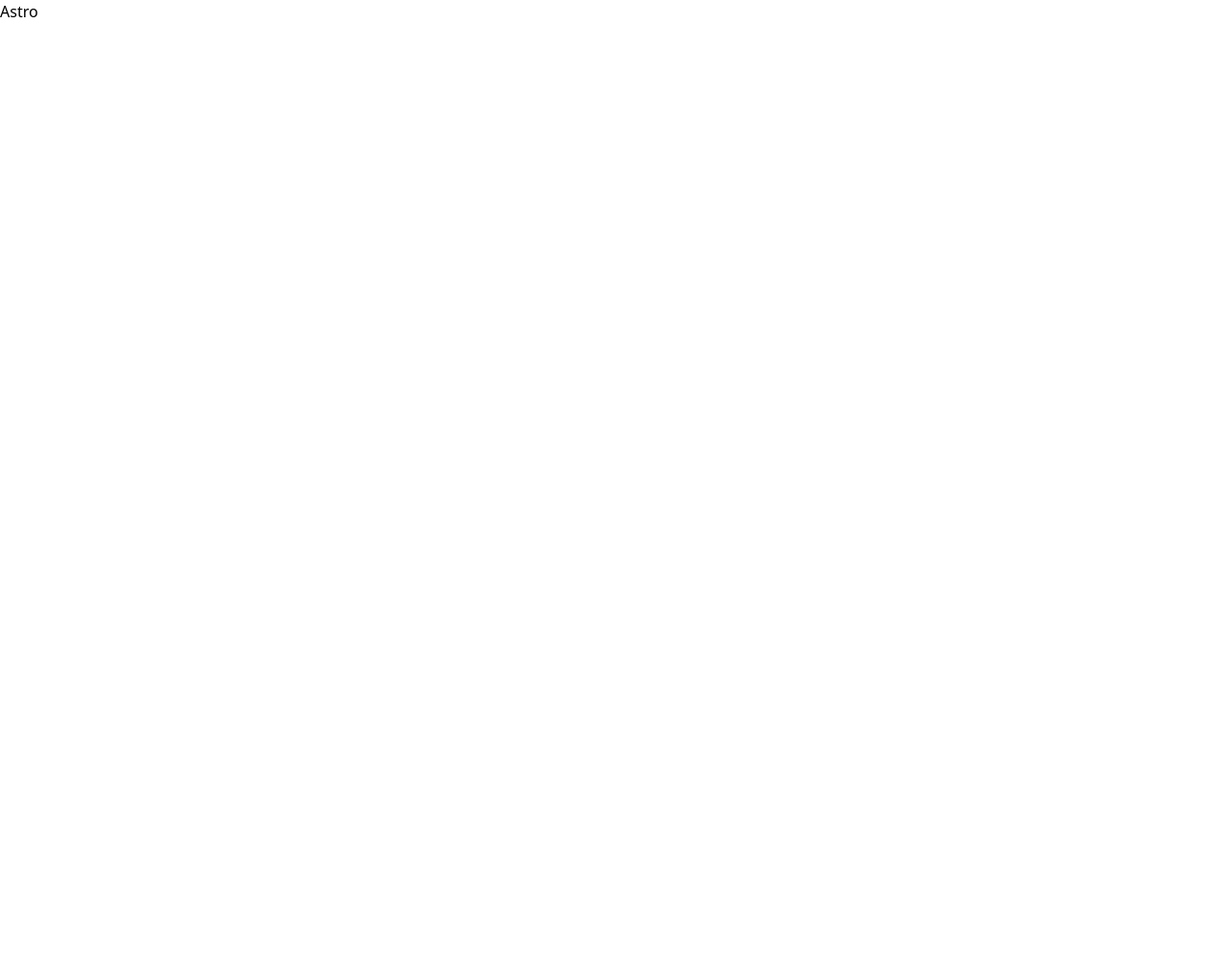
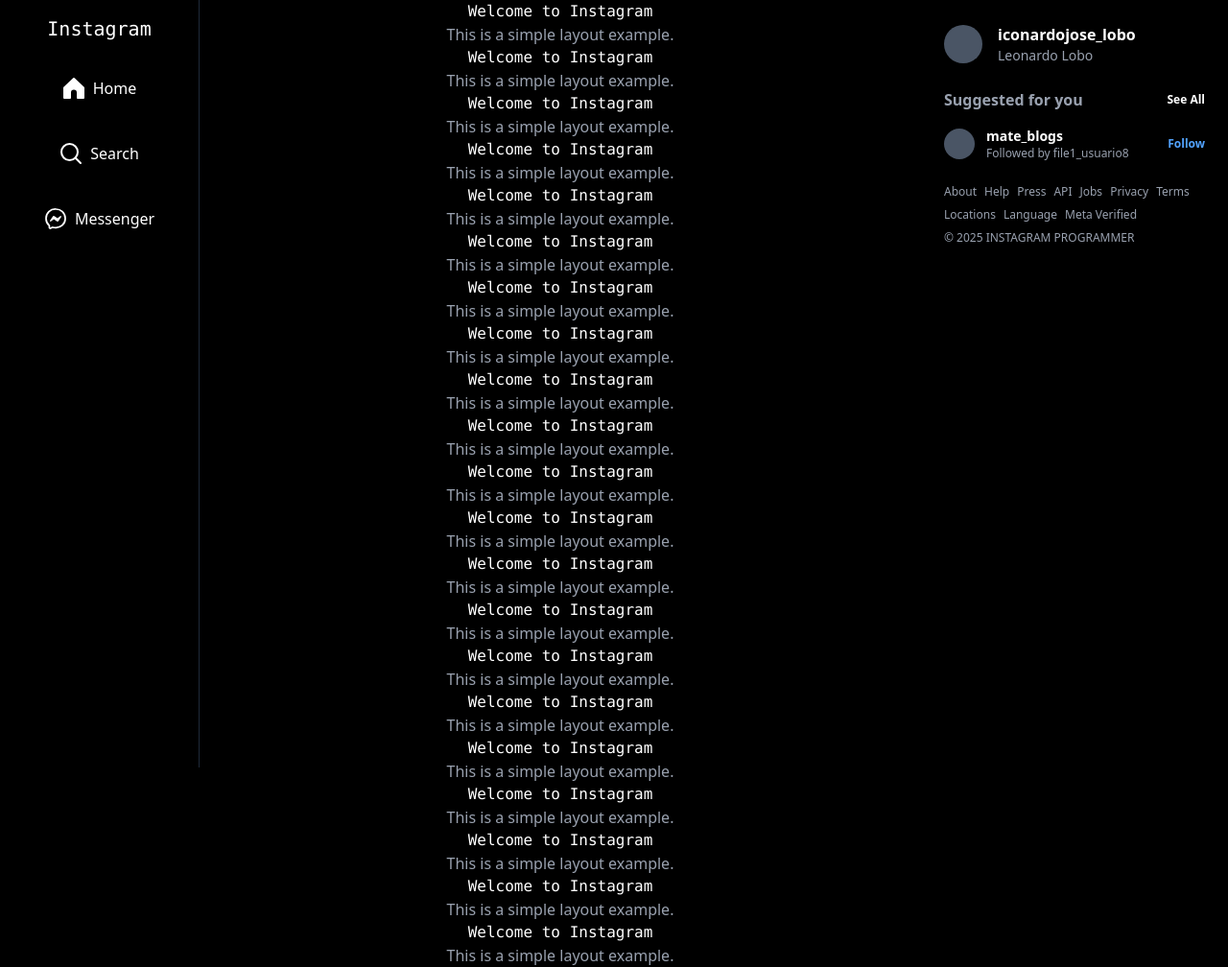
Before and after one commit to leonardo02lobo/Instagram-Clone, an Astro site in the folder Frontend/FrontendInstagram/: page / in a window 1280 px wide. Shown: the whole page at 96% size. Before the commit the page ends 800 px from the top, so only its background shows below. Built offline with nearby package versions, Linux system fonts and the light colour scheme; Astro itself is replaced by a stand-in of ours.

Commit message:
Parte visual realizada

```diff
--- /dev/null
+++ b/Frontend/FrontendInstagram/src/assets/icons/BuscarIcon.astro
@@ -0,0 +1,30 @@
+<div class="flex flex-row items-center justify-center gap-2 w-full hover:bg-gray-800 p-2 rounded transition-all duration-500 cursor-pointer">
+    <svg
+        xmlns="http://www.w3.org/2000/svg"
+        aria-label="Search"
+        class="inline-block w-6 h-6 text-white"
+        fill="currentColor"
+        viewBox="0 0 24 24"
+        role="img"
+    >
+        <title>Search</title>
+        <path
+            d="M19 10.5A8.5 8.5 0 1 1 10.5 2a8.5 8.5 0 0 1 8.5 8.5Z"
+            fill="none"
+            stroke="currentColor"
+            stroke-linecap="round"
+            stroke-linejoin="round"
+            stroke-width="2"></path>
+        <line
+            fill="none"
+            stroke="currentColor"
+            stroke-linecap="round"
+            stroke-linejoin="round"
+            stroke-width="2"
+            x1="16.511"
+            x2="22"
+            y1="16.511"
+            y2="22"></line>
+    </svg>
+    <span class="text-white">Search</span>
+</div>
--- /dev/null
+++ b/Frontend/FrontendInstagram/src/assets/icons/HomeIcon.astro
@@ -0,0 +1,17 @@
+<div class="flex flex-row items-center justify-center gap-2 w-full hover:bg-gray-800 p-2 rounded transition-all duration-500 cursor-pointer">
+    <svg
+        aria-label="Home"
+        class="inline-block w-6 h-6 text-white"
+        fill="currentColor"
+        height="24"
+        role="img"
+        viewBox="0 0 24 24"
+        width="24"
+    >
+        <title>Home</title>
+        <path
+            d="M22 23h-6.001a1 1 0 0 1-1-1v-5.455a2.997 2.997 0 1 0-5.993 0V22a1 1 0 0 1-1 1H2a1 1 0 0 1-1-1V11.543a1.002 1.002 0 0 1 .31-.724l10-9.543a1.001 1.001 0 0 1 1.38 0l10 9.543a1.002 1.002 0 0 1 .31.724V22a1 1 0 0 1-1 1Z"
+        ></path>
+    </svg>
+    <span class="text-white">Home</span>
+</div>
--- /dev/null
+++ b/Frontend/FrontendInstagram/src/assets/icons/MensajeIcon.astro
@@ -0,0 +1,20 @@
+<div class="flex flex-row items-center justify-center gap-2 w-full hover:bg-gray-800 p-2 rounded transition-all duration-500 cursor-pointer">
+    <svg
+    aria-label="Messenger"
+    class="inline-block w-6 h-6 text-white"
+    fill="currentColor"
+    height="24"
+    role="img"
+    viewBox="0 0 24 24"
+    width="24"
+    ><title>Messenger</title><path
+        d="M12.003 2.001a9.705 9.705 0 1 1 0 19.4 10.876 10.876 0 0 1-2.895-.384.798.798 0 0 0-.533.04l-1.984.876a.801.801 0 0 1-1.123-.708l-.054-1.78a.806.806 0 0 0-.27-.569 9.49 9.49 0 0 1-3.14-7.175 9.65 9.65 0 0 1 10-9.7Z"
+        fill="none"
+        stroke="currentColor"
+        stroke-miterlimit="10"
+        stroke-width="1.739"></path><path
+        d="M17.79 10.132a.659.659 0 0 0-.962-.873l-2.556 2.05a.63.63 0 0 1-.758.002L11.06 9.47a1.576 1.576 0 0 0-2.277.42l-2.567 3.98a.659.659 0 0 0 .961.875l2.556-2.049a.63.63 0 0 1 .759-.002l2.452 1.84a1.576 1.576 0 0 0 2.278-.42Z"
+        fill-rule="evenodd"></path></svg
+>
+    <span class="text-white">Messenger</span>
+</div>
--- /dev/null
+++ b/Frontend/FrontendInstagram/src/components/Header.astro
@@ -0,0 +1,16 @@
+---
+import BuscarIcon from "../assets/icons/BuscarIcon.astro";
+import HomeIcon from "../assets/icons/HomeIcon.astro";
+import MensajeIcon from "../assets/icons/MensajeIcon.astro";
+---
+
+<aside class="sticky top-0 h-screen flex flex-col items-center p-4 gap-7 w-52 bg-black border-r border-gray-800">
+    <div>
+        <h1 class="text-white font-mono text-xl">Instagram</h1>
+    </div>
+    <div class="flex flex-col items-center justify-center gap-7 w-full">
+        <HomeIcon class="w-6 h-6 text-white hover:scale-110 transition-transform"/>
+        <BuscarIcon class="w-6 h-6 text-white hover:scale-110 transition-transform"/>
+        <MensajeIcon class="w-6 h-6 text-white hover:scale-110 transition-transform"/>
+    </div>
+</aside>
--- /dev/null
+++ b/Frontend/FrontendInstagram/src/layout/Layout.astro
@@ -0,0 +1,72 @@
+---
+// Layout.astro
+import Header from "../components/Header.astro";
+import "../styles/global.css";
+interface Props {
+    titulo: string;
+}
+const { titulo }: Props = Astro.props;
+---
+
+<html lang="en">
+    <head>
+        <meta charset="utf-8" />
+        <link rel="icon" type="image/svg+xml" href="/Instagram_icon.ico" />
+        <meta name="viewport" content="width=device-width" />
+        <meta name="generator" content={Astro.generator} />
+        <title>{titulo}</title>
+    </head>
+    <body class="bg-black text-white p-0 m-0 min-h-screen flex justify-between">
+        <Header />
+
+        <main class="flex-1 overflow-y-auto w-full max-w-lg text-center">
+            <slot />
+        </main>
+
+        <aside class="hidden lg:block w-80 p-6 h-screen overflow-y-auto">
+            <div class="flex items-center gap-4 mb-6">
+                <div class="w-10 h-10 rounded-full bg-gray-600"></div>
+                <div>
+                    <p class="font-semibold">iconardojose_lobo</p>
+                    <p class="text-gray-400 text-sm">Leonardo Lobo</p>
+                </div>
+            </div>
+
+            <div class="mb-6">
+                <div class="flex justify-between items-center mb-4">
+                    <span class="text-gray-400 font-semibold">Suggested for you</span>
+                    <button class="text-xs font-semibold">See All</button>
+                </div>
+
+                <div class="space-y-4">
+                    <div class="flex items-center justify-between">
+                        <div class="flex items-center gap-3">
+                            <div class="w-8 h-8 rounded-full bg-gray-600"></div>
+                            <div>
+                                <p class="text-sm font-semibold">mate_blogs</p>
+                                <p class="text-xs text-gray-400">Followed by file1_usuario8</p>
+                            </div>
+                        </div>
+                        <button class="text-xs text-blue-400 font-semibold">Follow</button>
+                    </div>
+                </div>
+            </div>
+
+            <div class="text-xs text-gray-400 space-y-2">
+                <div class="flex flex-wrap gap-2">
+                    <span>About</span>
+                    <span>Help</span>
+                    <span>Press</span>
+                    <span>API</span>
+                    <span>Jobs</span>
+                    <span>Privacy</span>
+                    <span>Terms</span>
+                    <span>Locations</span>
+                    <span>Language</span>
+                    <span>Meta Verified</span>
+                </div>
+                <p>© 2025 INSTAGRAM PROGRAMMER</p>
+            </div>
+        </aside>
+    </body>
+</html>
--- /dev/null
+++ b/Frontend/FrontendInstagram/src/layout/Registros.astro
@@ -0,0 +1,27 @@
+---
+import "../styles/global.css";
+interface Props {
+    titulo: string;
+}
+const { titulo }: Props = Astro.props;
+---
+
+<html lang="en">
+    <head>
+        <meta charset="utf-8" />
+        <link rel="icon" type="image/svg+xml" href="/Instagram_icon.ico" />
+        <meta name="viewport" content="width=device-width" />
+        <meta name="generator" content={Astro.generator} />
+        <title>{titulo}</title>
+    </head>
+    <body class="bg-black flex justify-between">
+        <main class="flex flex-row items-center justify-center h-screen gap-4">
+        <article class="flex flex-col items-center justify-center">
+            <img src="/Assets/iconPrincipal.png" alt="">
+        </article>
+        <article class="flex flex-col items-center justify-center">
+            <slot />
+        </article>
+    </main>
+    </body>
+</html>
--- /dev/null
+++ b/Frontend/FrontendInstagram/src/pages/404.astro
@@ -0,0 +1,16 @@
+---
+import "../styles/global.css";
+---
+
+<html lang="en">
+    <head>
+        <meta charset="utf-8" />
+        <link rel="icon" type="image/svg+xml" href="/Instagram_icon.ico" />
+        <meta name="viewport" content="width=device-width" />
+        <meta name="generator" content={Astro.generator} />
+        <title>Pagina no encontrada</title>
+    </head>
+    <body class="bg-black flex flex-col items-center justify-center h-screen">
+        <img src="/Assets/dog-burning.gif" alt="">
+    </body>
+</html>
--- /dev/null
+++ b/Frontend/FrontendInstagram/src/pages/IniciarSesion.astro
@@ -0,0 +1,22 @@
+---
+import Registros from "../layout/Registros.astro";
+---
+
+<Registros titulo="Instagram">
+    <i class="text-white">Instagram</i>
+    <form class="flex flex-col items-center justify-center gap-4" id="loginForm">
+        <input type="text" placeholder="Username" class="p-2 rounded text-white" />
+        <input type="password" placeholder="Password" class="p-2 rounded text-white" />
+        <button type="submit" class="bg-blue-700 text-white p-2 rounded">Login</button>
+        <p class="text-white">Don't have an account? <a href="/register" class="text-blue-500">Sign up</a></p>
+    </form>
+</Registros>
+<script>
+    const loginForm = document.getElementById('loginForm') as HTMLElement | null;
+    loginForm?.addEventListener('submit', async (event) => {
+        event.preventDefault();
+        console.log('Login form submitted');
+        window.location.href = '/';
+    });
+
+    </script>
--- a/Frontend/FrontendInstagram/src/pages/index.astro
+++ b/Frontend/FrontendInstagram/src/pages/index.astro
@@ -1,16 +1,48 @@
 ---
-import "../styles/global.css";
+import Layout from "../layout/Layout.astro";
 ---
 
-<html lang="en">
-	<head>
-		<meta charset="utf-8" />
-		<link rel="icon" type="image/svg+xml" href="/favicon.svg" />
-		<meta name="viewport" content="width=device-width" />
-		<meta name="generator" content={Astro.generator} />
-		<title>Astro</title>
-	</head>
-	<body>
-		<h1>Astro</h1>
-	</body>
-</html>
+<Layout titulo="Instagram">
+		<h2 class="text-white font-mono">Welcome to Instagram</h2>
+		<p class="text-gray-400">This is a simple layout example.</p>
+		<h2 class="text-white font-mono">Welcome to Instagram</h2>
+		<p class="text-gray-400">This is a simple layout example.</p>
+		<h2 class="text-white font-mono">Welcome to Instagram</h2>
+		<p class="text-gray-400">This is a simple layout example.</p>
+		<h2 class="text-white font-mono">Welcome to Instagram</h2>
+		<p class="text-gray-400">This is a simple layout example.</p>
+		<h2 class="text-white font-mono">Welcome to Instagram</h2>
+		<p class="text-gray-400">This is a simple layout example.</p>
+		<h2 class="text-white font-mono">Welcome to Instagram</h2>
+		<p class="text-gray-400">This is a simple layout example.</p>
+		<h2 class="text-white font-mono">Welcome to Instagram</h2>
+		<p class="text-gray-400">This is a simple layout example.</p>
+		<h2 class="text-white font-mono">Welcome to Instagram</h2>
+		<p class="text-gray-400">This is a simple layout example.</p>
+		<h2 class="text-white font-mono">Welcome to Instagram</h2>
+		<p class="text-gray-400">This is a simple layout example.</p>
+		<h2 class="text-white font-mono">Welcome to Instagram</h2>
+		<p class="text-gray-400">This is a simple layout example.</p>
+		<h2 class="text-white font-mono">Welcome to Instagram</h2>
+		<p class="text-gray-400">This is a simple layout example.</p>
+		<h2 class="text-white font-mono">Welcome to Instagram</h2>
+		<p class="text-gray-400">This is a simple layout example.</p>
+		<h2 class="text-white font-mono">Welcome to Instagram</h2>
+		<p class="text-gray-400">This is a simple layout example.</p>
+		<h2 class="text-white font-mono">Welcome to Instagram</h2>
+		<p class="text-gray-400">This is a simple layout example.</p>
+		<h2 class="text-white font-mono">Welcome to Instagram</h2>
+		<p class="text-gray-400">This is a simple layout example.</p>
+		<h2 class="text-white font-mono">Welcome to Instagram</h2>
+		<p class="text-gray-400">This is a simple layout example.</p>
+		<h2 class="text-white font-mono">Welcome to Instagram</h2>
+		<p class="text-gray-400">This is a simple layout example.</p>
+		<h2 class="text-white font-mono">Welcome to Instagram</h2>
+		<p class="text-gray-400">This is a simple layout example.</p>
+		<h2 class="text-white font-mono">Welcome to Instagram</h2>
+		<p class="text-gray-400">This is a simple layout example.</p>
+		<h2 class="text-white font-mono">Welcome to Instagram</h2>
+		<p class="text-gray-400">This is a simple layout example.</p>
+		<h2 class="text-white font-mono">Welcome to Instagram</h2>
+		<p class="text-gray-400">This is a simple layout example.</p>
+</Layout>
```
Also changed, not shown: Frontend/FrontendInstagram/public/Assets/dog-burning.gif (added), Frontend/FrontendInstagram/public/Assets/iconPrincipal.png (added), Frontend/FrontendInstagram/public/Instagram_icon.ico (added).
